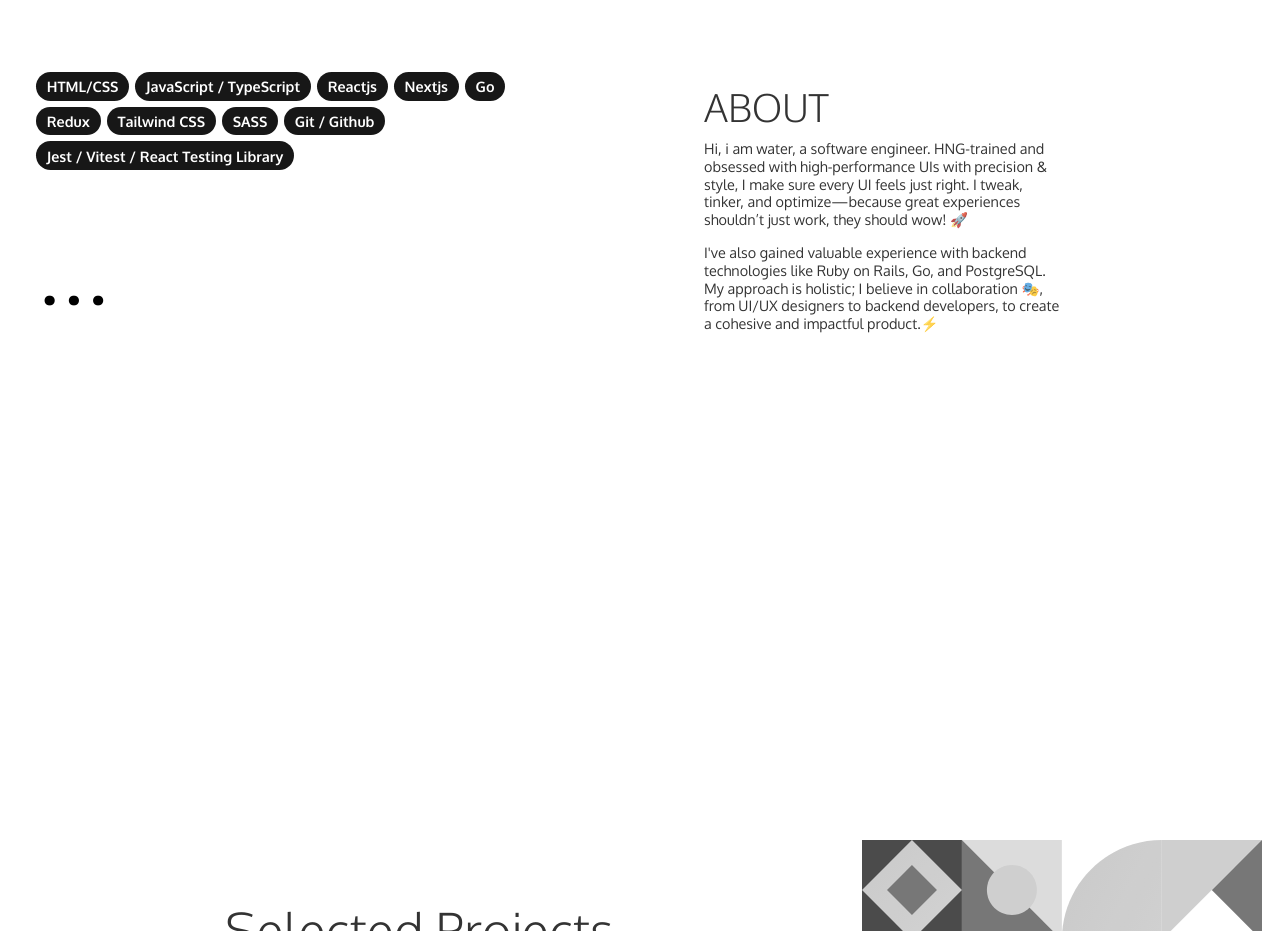
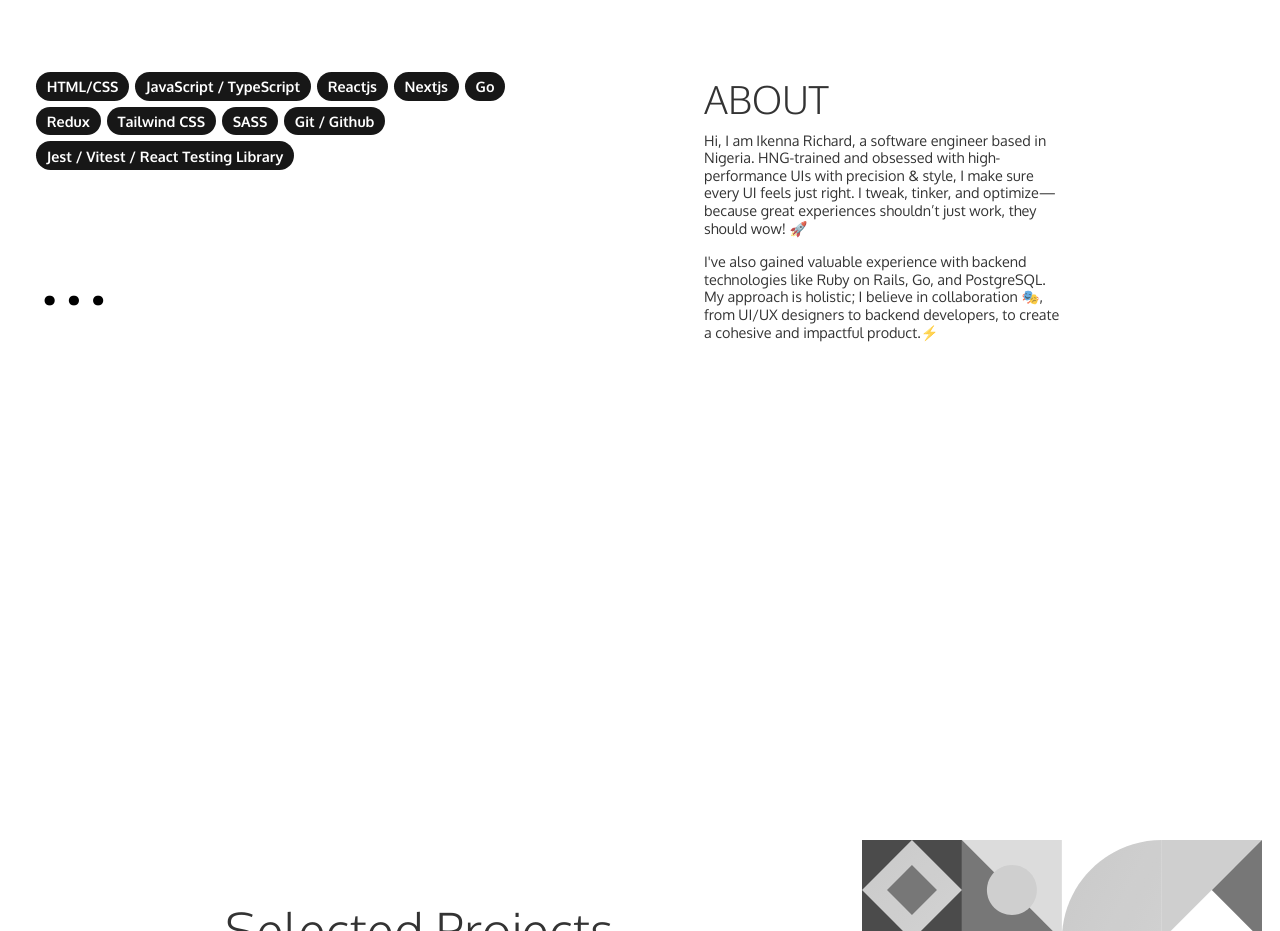
Before and after one commit to ikennarichard/v2, a React (Vite) app: page / in a window 1280 px wide. Shown: the part 1000-1931 px from the top of the page. Built offline with nearby package versions, Linux system fonts and the light colour scheme.

Commit message:
fix: about section

```diff
--- a/src/components/about/About.jsx
+++ b/src/components/about/About.jsx
@@ -77,10 +77,11 @@ const About = () => {
           <h2>ABOUT</h2>
           <div className="text">
             <p>
-              Hi, i am water, a software engineer. HNG-trained and obsessed with
-              high-performance UIs with precision & style, I make sure every UI
-              feels just right. I tweak, tinker, and optimize—because great
-              experiences shouldn’t just work, they should wow! 🚀
+              Hi, I am Ikenna Richard, a software engineer based in Nigeria.
+              HNG-trained and obsessed with high-performance UIs with precision
+              & style, I make sure every UI feels just right. I tweak, tinker,
+              and optimize—because great experiences shouldn’t just work, they
+              should wow! 🚀
             </p>
 
             <p>
```
